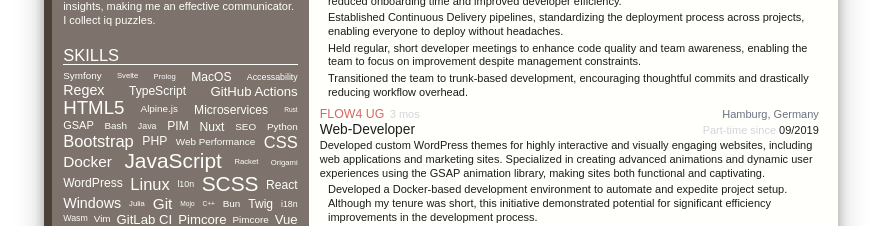
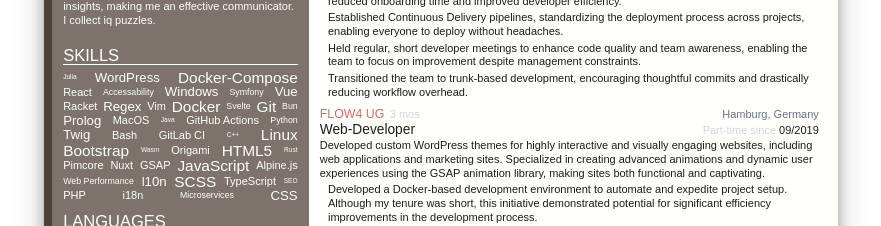
Before and after one commit to janlucaklees/curriculum-vitae, a SvelteKit app: page / in a window 1280 px wide. Shown: the part 726-952 px from the top of the page, without its empty margins (199-1080 px from the left). Built offline with nearby package versions, Linux system fonts and the light colour scheme; some icons are missing; a web font is replaced by a local one.

Commit message:
Improved skills presentation
- Renamed rating to proficiency.
- Added font-weight as a dimension of proficiency.
- Refactored code.
- Decided against a jumbled appearance, for the moment I prefer the
  rather clean look of a set of skills that are not randomly scattered.

```diff
--- /dev/null
+++ b/src/components/SkillCloud.svelte
@@ -0,0 +1,73 @@
+<script lang="ts">
+	import hash from '$lib/hash';
+
+	export let skills: Array<SkillType>;
+
+	export let minProficiency: number = 1;
+	export let maxProficiency: number = 5;
+
+	export let minFontSize: number = 0.6;
+	export let maxFontSize: number = 1.4;
+
+	export let minFontWeight: number = 100;
+	export let maxFontWeight: number = 450;
+
+	export let sortSeed: number = 42;
+	export let positionSeed: number = 1337;
+	export let positionSpread: number = 1.2;
+
+	const shuffledSkills = deterministicShuffle(skills);
+
+	function deterministicShuffle(arr: Array<SkillType>) {
+		return arr.sort((a, b) => hash(a.label, sortSeed) - hash(b.label, sortSeed));
+	}
+
+	function getFontSize({ proficiency }: SkillType) {
+		return project(proficiency, minProficiency, maxProficiency, minFontSize, maxFontSize);
+	}
+
+	function getFontWeight({ proficiency }: SkillType) {
+		return project(proficiency, minProficiency, maxProficiency, minFontWeight, maxFontWeight);
+	}
+
+	function getTop({ label }: SkillType) {
+		return (hash(label, positionSeed) - 0.5) * positionSpread;
+	}
+
+	function project(
+		value: number,
+		minValue: number,
+		maxValue: number,
+		minRange: number,
+		maxRange: number
+	) {
+		if (value <= minValue) {
+			return minRange;
+		}
+
+		if (value >= maxValue) {
+			return maxRange;
+		}
+
+		const valueRange = maxValue - minValue;
+		const valueInPercent = (value - minValue) / valueRange;
+		const rangeRange = maxRange - minRange;
+
+		return valueInPercent * rangeRange + minRange;
+	}
+</script>
+
+<div class="flex flex-wrap gap-x-2 justify-between items-center leading-none">
+	{#each shuffledSkills as skill}
+		<div
+			class="relative"
+			style="
+				font-size: {getFontSize(skill)}rem;
+				font-weight: {getFontWeight(skill)};
+				top: {getTop(skill)}rem;
+			"
+		>
+			{skill.label}
+		</div>
+	{/each}
+</div>
--- a/src/components/skills.svelte
+++ /dev/null
@@ -1,41 +0,0 @@
-<script>
-	export let tags;
-
-	export let sortSeed = 4;
-	export let sizeMin = 0.5;
-	export let sizeMax = 1;
-	export let positionSeed = 1338;
-	export let positionSpread = 1.2;
-
-	const shuffledTags = deterministicShuffle(tags);
-
-	function deterministicShuffle(arr) {
-		return arr.sort((a, b) => hash(a.label, sortSeed) - hash(b.label, sortSeed));
-	}
-
-	function hash(string, seed = 1) {
-		return (
-			string.split('').reduce((sum, char, i) => sum + ((i + seed) * char.charCodeAt(0)) / 256, 0) %
-			1
-		);
-	}
-
-	function getSize(value) {
-		return sizeMin + (value / 5) * sizeMax;
-	}
-
-	function getTop(value) {
-		return (hash(value, positionSeed) - 0.5) * positionSpread;
-	}
-</script>
-
-<div class="flex flex-wrap gap-x-2 justify-between items-center mt-4 mb-5 leading-none">
-	{#each shuffledTags as tag}
-		<div
-			class="relative"
-			style="font-size: {getSize(tag.rating)}rem; top: {getTop(tag.label)}rem"
-		>
-			{tag.label}
-		</div>
-	{/each}
-</div>
--- a/src/content.en.yml
+++ b/src/content.en.yml
@@ -286,107 +286,103 @@ skills:
   items:
     # Languages
     - label: HTML5
-      rating: 6
+      proficiency: 3
     - label: Regex
-      rating: 4
+      proficiency: 2.5
     - label: Twig
-      rating: 3
+      proficiency: 2.5
     - label: CSS
-      rating: 5
+      proficiency: 2.5
     - label: SCSS
-      rating: 7
+      proficiency: 3
     - label: JavaScript
-      rating: 7
+      proficiency: 3
     - label: TypeScript
-      rating: 3
+      proficiency: 2
     - label: PHP
-      rating: 3
+      proficiency: 2
     - label: Python
-      rating: 2
+      proficiency: 1.5
     - label: Julia
-      rating: 1
-    - label: Mojo
-      rating: 0.5
+      proficiency: 1
     - label: Java
-      rating: 1.5
+      proficiency: 1
     - label: Prolog
-      rating: 1
+      proficiency: 2.5
     - label: Racket
-      rating: 1
+      proficiency: 2
     - label: Bash
-      rating: 2
+      proficiency: 2
     - label: Wasm
-      rating: 1.5
+      proficiency: 1
     - label: C++
-      rating: 0.5
+      proficiency: 1
     - label: Rust
-      rating: 0.5
+      proficiency: 1
 
     # Tools
     - label: Docker
-      rating: 4.5
+      proficiency: 3
+    - label: Docker-Compose
+      proficiency: 3
     - label: Git
-      rating: 4.5
+      proficiency: 3
     - label: GitLab CI
-      rating: 3.5
+      proficiency: 2
     - label: GitHub Actions
-      rating: 3.5
+      proficiency: 2
     - label: Vim
-      rating: 2
+      proficiency: 2
 
     # Libraries
     - label: GSAP
-      rating: 2.5
+      proficiency: 2
 
     # Frameworks
     - label: Vue
-      rating: 3.5
+      proficiency: 2.5
     - label: React
-      rating: 3
+      proficiency: 2
     - label: Svelte
-      rating: 1
+      proficiency: 1.5
     - label: WordPress
-      rating: 3
+      proficiency: 2.5
     - label: Pimcore
-      rating: 3.5
+      proficiency: 2
     - label: Bun
-      rating: 2
+      proficiency: 1.5
     - label: Symfony
-      rating: 2
-    - label: Pimcore
-      rating: 2
+      proficiency: 1.5
     - label: Bootstrap
-      rating: 5
+      proficiency: 3
     - label: Nuxt
-      rating: 3
+      proficiency: 2
     - label: Alpine.js
-      rating: 2
+      proficiency: 2
 
     # Operating Systems
     - label: Windows
-      rating: 4
+      proficiency: 2.5
     - label: Linux
-      rating: 5
+      proficiency: 3
     - label: MacOS
-      rating: 3
+      proficiency: 2
 
     # Skills
     - label: Microservices
-      rating: 3
+      proficiency: 1.5
     - label: l10n
-      rating: 1.5
+      proficiency: 2.5
     - label: Accessability
-      rating: 1.5
+      proficiency: 1.5
     - label: i18n
-      rating: 1.5
+      proficiency: 2
     - label: SEO
-      rating: 2
+      proficiency: 1
     - label: Web Performance
-      rating: 2
+      proficiency: 1.5
     - label: Origami
-      rating: 1
-    - label: PIM
-      rating: 3
+      proficiency: 2
 
 languages:
   title: Languages
--- /dev/null
+++ b/src/lib/hash.ts
@@ -0,0 +1,5 @@
+export default function hash(value: string, seed: number = 1) {
+	return (
+		value.split('').reduce((sum, char, i) => sum + ((i + seed) * char.charCodeAt(0)) / 256, 0) % 1
+	);
+}
--- a/src/routes/+page.svelte
+++ b/src/routes/+page.svelte
@@ -6,17 +6,17 @@
 		LogoLinkedin,
 		MailOutline
 	} from 'svelte-ionicons';
+	import * as Icons from 'svelte-ionicons';
 
-	import * as Icons from 'svelte-ionicons';
+	import CardCondensed from '../components/cardCondensed.svelte';
+	import Experience from '../components/experience.svelte';
+	import IconInfo from '../components/IconInfo.svelte';
 	import Section from '../components/section.svelte';
+	import SkillCloud from '../components/SkillCloud.svelte';
 	import Rating from '../components/rating.svelte';
-	import Skills from '../components/skills.svelte';
-	import Experience from '../components/experience.svelte';
 
 	// import content from '../content.print.en.yml';
 	import content from '../content.en.yml';
-	import IconInfo from '../components/IconInfo.svelte';
-	import CardCondensed from '../components/cardCondensed.svelte';
 </script>
 
 <div class="pt-6 pr-4 pl-4 border-r-8 border-transparent">
@@ -136,9 +136,12 @@
 
 	{#if content.skills}
 		<Section title={content.skills.title}>
-			<Skills
-				tags={content.skills.items}
-				positionSeed={4}
+			<SkillCloud
+				skills={content.skills.items}
+				maxProficiency={3}
+				positionSeed={0}
+				positionSpread={0}
+				sortSeed={0}
 			/>
 		</Section>
 	{/if}
--- /dev/null
+++ b/src/types/SkillType.ts
@@ -0,0 +1,4 @@
+type SkillType = {
+	label: string;
+	proficiency: number;
+};
```
